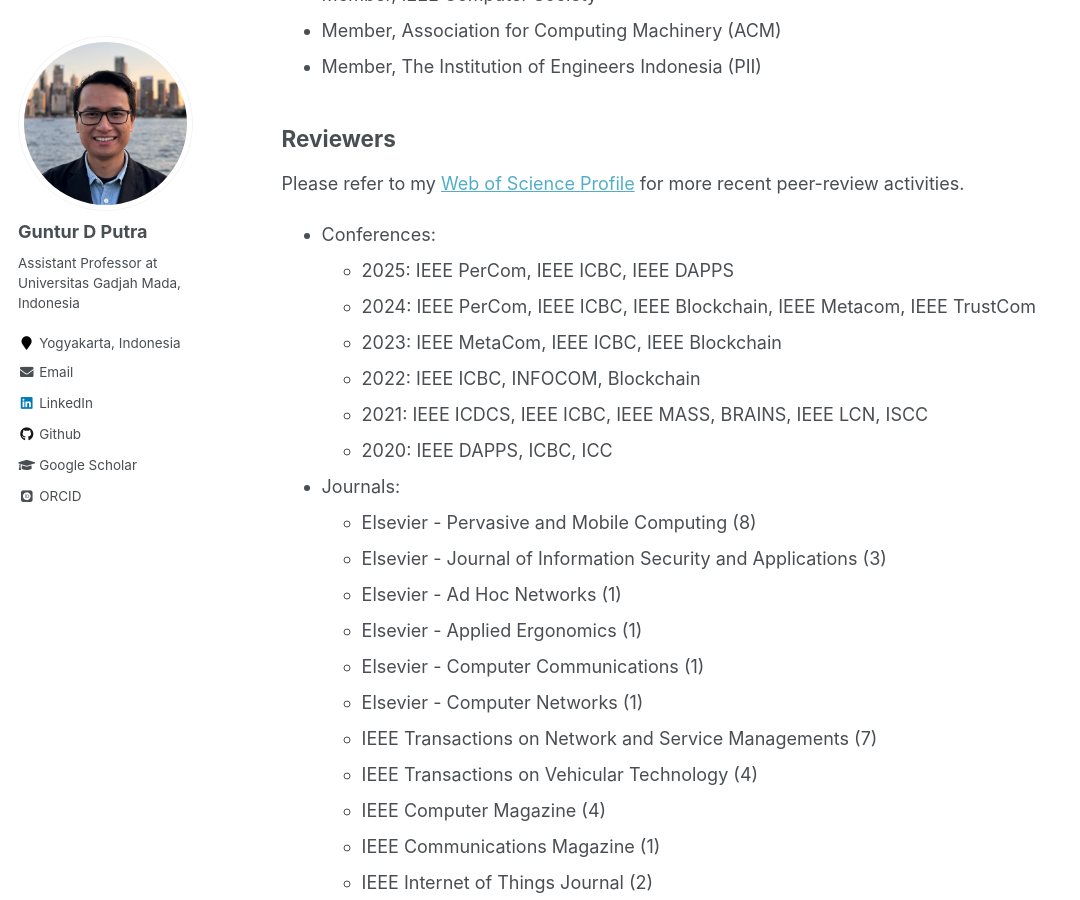
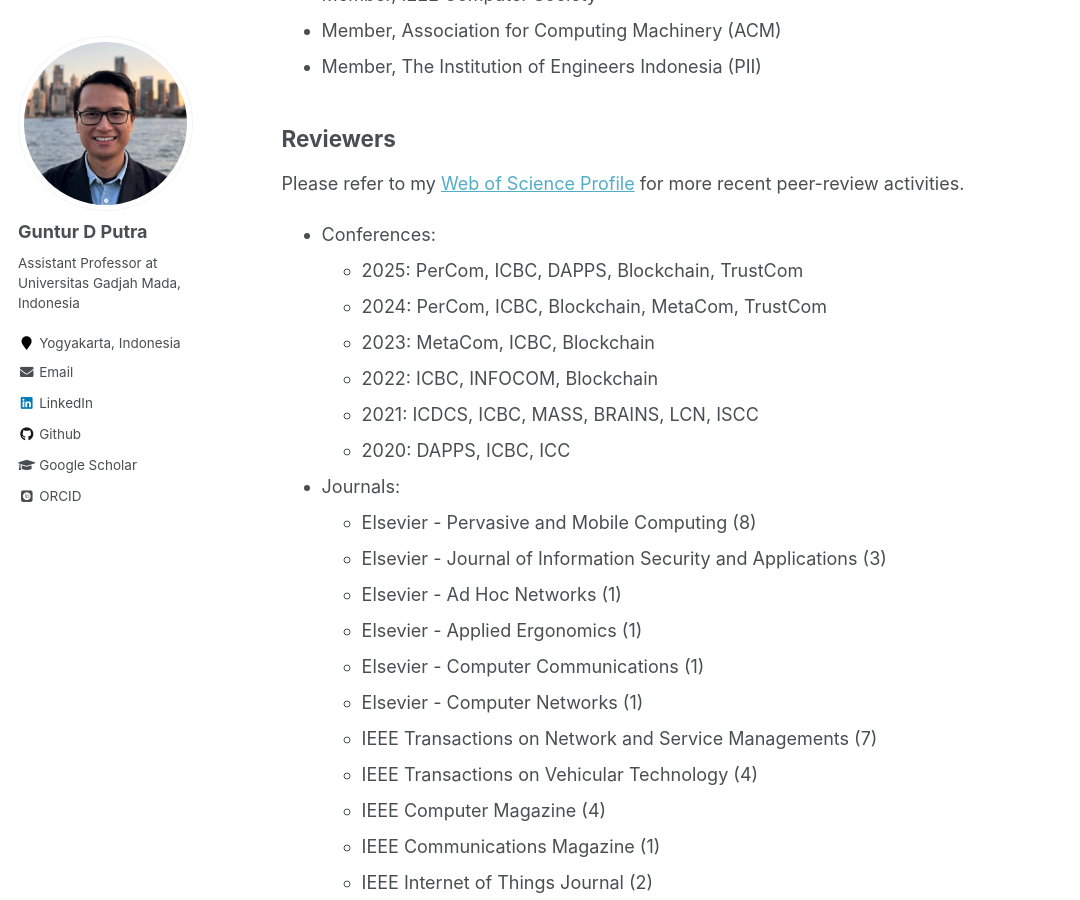
Before and after one commit to gdputra/gdputra.github.io, a Jekyll site: the page built from _pages/service.md, in a window 1280 px wide and 900 px high, scrolled down 327 px. Shown: the whole window, without its empty margins (0-1080 px from the left). Built offline with Jekyll 4.4.1, drawn with Linux system fonts in a browser that asks for light colours; some web fonts are replaced.

Commit message:
Update service.md
Added conference reviewer items.

```diff
--- a/_pages/service.md
+++ b/_pages/service.md
@@ -19,12 +19,12 @@ Reviewers
 Please refer to my [Web of Science Profile](https://www.webofscience.com/wos/author/record/W-3040-2019) for more recent peer-review activities.
 
 - Conferences:
-  - 2025: IEEE PerCom, IEEE ICBC, IEEE DAPPS
-  - 2024: IEEE PerCom, IEEE ICBC, IEEE Blockchain, IEEE Metacom, IEEE TrustCom
-  - 2023: IEEE MetaCom, IEEE ICBC, IEEE Blockchain
-  - 2022: IEEE ICBC, INFOCOM, Blockchain
-  - 2021: IEEE ICDCS, IEEE ICBC, IEEE MASS, BRAINS, IEEE LCN, ISCC
-  - 2020: IEEE DAPPS, ICBC, ICC
+  - 2025: PerCom, ICBC, DAPPS, Blockchain, TrustCom
+  - 2024: PerCom, ICBC, Blockchain, MetaCom, TrustCom
+  - 2023: MetaCom, ICBC, Blockchain
+  - 2022: ICBC, INFOCOM, Blockchain
+  - 2021: ICDCS, ICBC, MASS, BRAINS, LCN, ISCC
+  - 2020: DAPPS, ICBC, ICC
 
 - Journals:
   - Elsevier - Pervasive and Mobile Computing (8)
```
